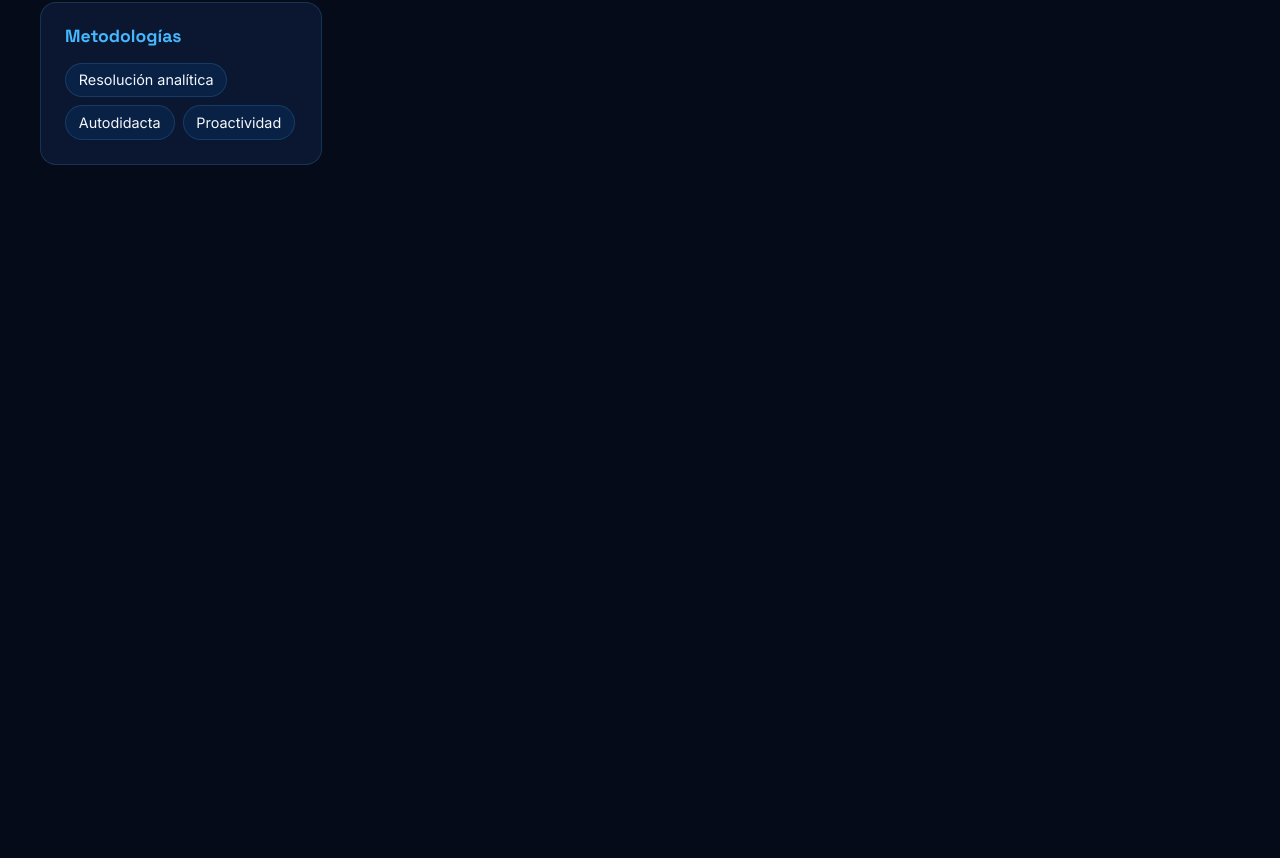
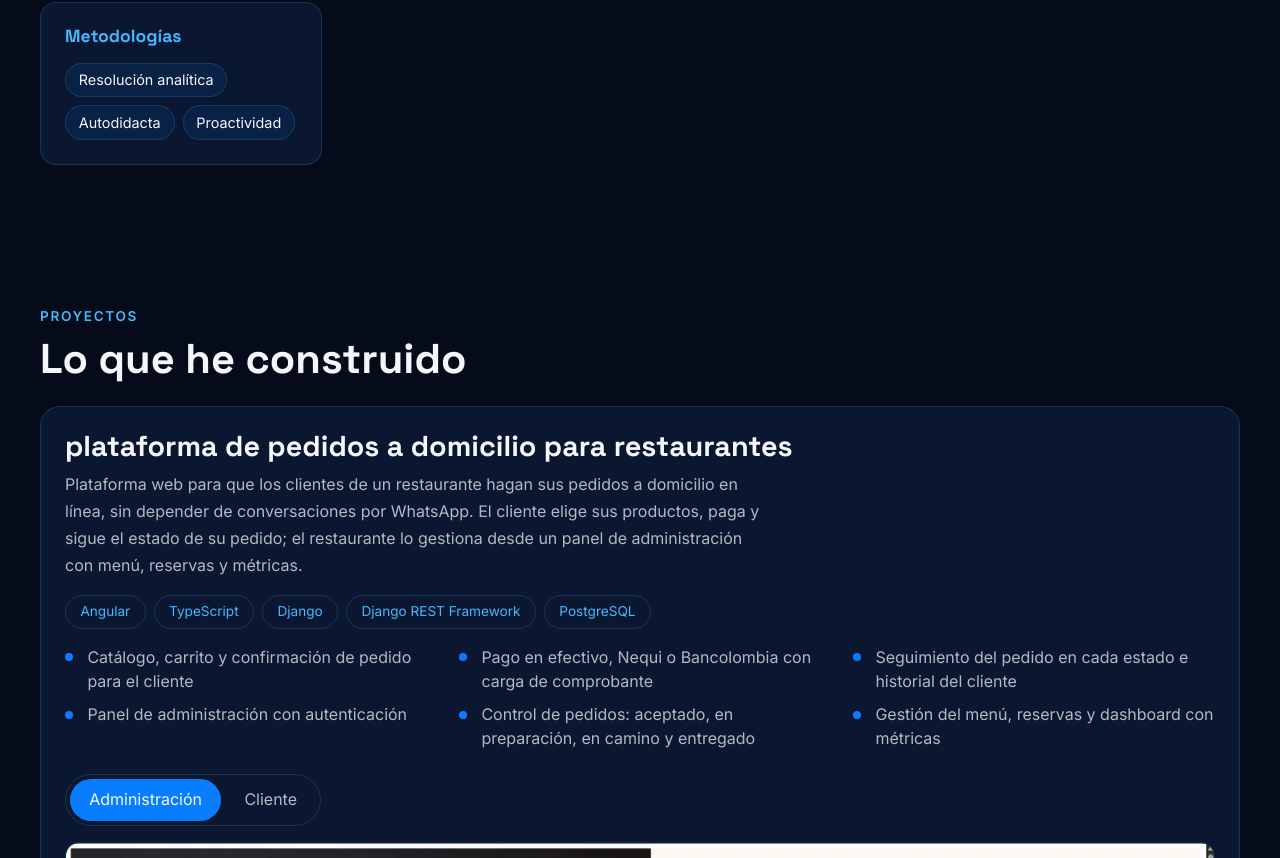
Before and after one commit to JuannesG/mi-portafolio, an Angular app: page / in a window 1280 px wide. Shown: the part 1942-2800 px from the top of the page. Before the commit the page ends 2171 px from the top, so only its background shows below. Built offline with nearby package versions, Linux system fonts and the light colour scheme.

Commit message:
feat: agrega sección de proyectos con Mr. Lucho

```diff
--- a/src/app/app.html
+++ b/src/app/app.html
@@ -3,4 +3,5 @@
   <app-hero />
   <app-about />
   <app-skills />
+  <app-projects />
 </main>
--- a/src/app/app.ts
+++ b/src/app/app.ts
@@ -3,10 +3,11 @@ import { Navbar } from './shared/navbar/navbar';
 import { Hero } from './sections/hero/hero';
 import { About } from './sections/about/about';
 import { Skills } from './sections/skills/skills';
+import { Projects } from './sections/projects/projects';
 
 @Component({
   selector: 'app-root',
-  imports: [Navbar, Hero, About, Skills],
+  imports: [Navbar, Hero, About, Skills, Projects],
   templateUrl: './app.html',
   styleUrl: './app.css',
 })
--- /dev/null
+++ b/src/app/data/projects.ts
@@ -0,0 +1,81 @@
+import { Project } from '../models/project.model';
+
+const BASE = 'projects/mrlucho/';
+
+export const PROJECTS: Project[] = [
+  {
+    title: 'plataforma de pedidos a domicilio para restaurantes',
+    description:
+      'Plataforma web para que los clientes de un restaurante hagan sus pedidos a domicilio en línea, sin depender de conversaciones por WhatsApp. El cliente elige sus productos, paga y sigue el estado de su pedido; el restaurante lo gestiona desde un panel de administración con menú, reservas y métricas.',
+    technologies: ['Angular', 'TypeScript', 'Django', 'Django REST Framework', 'PostgreSQL'],
+    features: [
+      'Catálogo, carrito y confirmación de pedido para el cliente',
+      'Pago en efectivo, Nequi o Bancolombia con carga de comprobante',
+      'Seguimiento del pedido en cada estado e historial del cliente',
+      'Panel de administración con autenticación',
+      'Control de pedidos: aceptado, en preparación, en camino y entregado',
+      'Gestión del menú, reservas y dashboard con métricas',
+    ],
+    admin: [
+      {
+        src: BASE + 'mrlucho-admin-login.webp',
+        alt: 'Inicio de sesión del panel de administración',
+        caption: 'Inicio de sesión',
+      },
+      {
+        src: BASE + 'mrlucho-admin-dashboard.webp',
+        alt: 'Dashboard con métricas del restaurante',
+        caption: 'Dashboard',
+      },
+      { src: BASE + 'mrlucho-admin-pedidos.webp', alt: 'Listado de pedidos', caption: 'Pedidos' },
+      {
+        src: BASE + 'mrlucho-admin-pedidos-activos.webp',
+        alt: 'Pedidos activos con su estado',
+        caption: 'Pedidos activos',
+      },
+      {
+        src: BASE + 'mrlucho-admin-menu.webp',
+        alt: 'Gestión del menú del restaurante',
+        caption: 'Gestión del menú',
+      },
+      {
+        src: BASE + 'mrlucho-admin-reservas.webp',
+        alt: 'Gestión de reservas',
+        caption: 'Reservas',
+      },
+    ],
+    client: [
+      {
+        src: BASE + 'mrlucho-cliente-catalogo.webp',
+        alt: 'Catálogo de productos',
+        caption: 'Catálogo',
+      },
+      { src: BASE + 'mrlucho-cliente-carrito.webp', alt: 'Carrito de compras', caption: 'Carrito' },
+      {
+        src: BASE + 'mrlucho-cliente-confirmar.webp',
+        alt: 'Confirmación del pedido',
+        caption: 'Confirmar pedido',
+      },
+      {
+        src: BASE + 'mrlucho-cliente-pago-nequi.webp',
+        alt: 'Pago con Nequi y carga de comprobante',
+        caption: 'Pago con Nequi',
+      },
+      {
+        src: BASE + 'mrlucho-cliente-confirmado.webp',
+        alt: 'Pedido confirmado',
+        caption: 'Pedido confirmado',
+      },
+      {
+        src: BASE + 'mrlucho-cliente-seguimiento.webp',
+        alt: 'Seguimiento del pedido',
+        caption: 'Seguimiento',
+      },
+      {
+        src: BASE + 'mrlucho-cliente-historial.webp',
+        alt: 'Historial de pedidos del cliente',
+        caption: 'Historial',
+      },
+    ],
+  },
+];
--- /dev/null
+++ b/src/app/sections/projects/projects.css
@@ -0,0 +1,174 @@
+.project {
+  margin-top: var(--space-3);
+  padding: var(--space-3);
+  background: var(--panel);
+  border: 1px solid var(--border);
+  border-radius: 20px;
+}
+
+.project__title {
+  font-size: clamp(1.4rem, 2.5vw, 1.8rem);
+  margin: 0 0 var(--space-1);
+}
+
+.project__description {
+  color: var(--text-muted);
+  max-width: 70ch;
+  margin: 0 0 var(--space-2);
+  line-height: 1.7;
+}
+
+/* Etiquetas de tecnologías */
+.project__tech {
+  display: flex;
+  flex-wrap: wrap;
+  gap: 0.5rem;
+  list-style: none;
+  padding: 0;
+  margin: 0 0 var(--space-2);
+}
+
+.project__tech li {
+  padding: 0.3rem 0.9rem;
+  border: 1px solid var(--border);
+  border-radius: 999px;
+  font-size: 0.85rem;
+  color: var(--blue-light);
+}
+
+/* Lista de funciones en dos columnas */
+.project__features {
+  display: grid;
+  grid-template-columns: repeat(auto-fit, minmax(280px, 1fr));
+  gap: 0.6rem 2rem;
+  list-style: none;
+  padding: 0;
+  margin: 0 0 var(--space-3);
+  color: var(--text-muted);
+}
+
+.project__features li {
+  position: relative;
+  padding-left: 1.4rem;
+  line-height: 1.5;
+}
+
+.project__features li::before {
+  content: '';
+  position: absolute;
+  left: 0;
+  top: 0.55em;
+  width: 0.5rem;
+  height: 0.5rem;
+  border-radius: 50%;
+  background: var(--blue);
+}
+
+/* Pestañas */
+.project__tabs {
+  display: inline-flex;
+  gap: 0.25rem;
+  padding: 0.25rem;
+  margin-bottom: var(--space-2);
+  border: 1px solid var(--border);
+  border-radius: 999px;
+}
+
+.project__tabs button {
+  padding: 0.5rem 1.2rem;
+  border: 0;
+  border-radius: 999px;
+  background: transparent;
+  color: var(--text-muted);
+  font: inherit;
+  cursor: pointer;
+  transition: background 0.2s, color 0.2s;
+}
+
+.project__tabs button:hover {
+  color: var(--text);
+}
+
+.project__tabs button.is-active {
+  background: var(--blue);
+  color: var(--text);
+}
+
+.project__tabs button:focus-visible {
+  outline: 2px solid var(--blue-light);
+  outline-offset: 2px;
+}
+
+/* Galería */
+
+.project__viewer {
+  margin: 0 0 var(--space-2);
+}
+
+.project__viewer img {
+  width: 100%;
+  border: 1px solid var(--border);
+  border-radius: 14px;
+  background: var(--bg);
+}
+
+.project__viewer figcaption {
+  margin-top: 0.6rem;
+  text-align: center;
+  color: var(--text-muted);
+}
+
+.project__thumbs {
+  display: grid;
+  grid-template-columns: repeat(auto-fit, minmax(96px, 1fr));
+  gap: 0.75rem;
+  list-style: none;
+  padding: 0;
+  margin: 0;
+}
+
+.project__thumbs button {
+  display: block;
+  width: 100%;
+  padding: 0;
+  border: 2px solid transparent;
+  border-radius: 10px;
+  background: none;
+  cursor: pointer;
+  overflow: hidden;
+  opacity: 0.6;
+  transition: opacity 0.2s, border-color 0.2s;
+}
+
+.project__thumbs button:hover {
+  opacity: 1;
+}
+
+.project__thumbs button.is-active {
+  opacity: 1;
+  border-color: var(--blue);
+}
+
+.project__thumbs button:focus-visible {
+  outline: 2px solid var(--blue-light);
+  outline-offset: 2px;
+}
+
+.project__thumbs img {
+  width: 100%;
+  aspect-ratio: 16 / 10;
+  object-fit: cover;
+  object-position: top;
+}
+
+.projects__more {
+  margin-top: var(--space-3);
+  text-align: center;
+  color: var(--text-muted);
+}
+
+@media (max-width: 860px) {
+  .project {
+    padding: var(--space-2);
+  }
+}
--- /dev/null
+++ b/src/app/sections/projects/projects.html
@@ -0,0 +1,56 @@
+<section id="proyectos" class="section projects">
+  <div class="container">
+    <p class="section-label">Proyectos</p>
+    <h2>Lo que he construido</h2>
+
+    <article class="project">
+      <div class="project__info">
+        <h3 class="project__title">{{ project.title }}</h3>
+        <p class="project__description">{{ project.description }}</p>
+
+        <ul class="project__tech">
+          @for (tech of project.technologies; track tech) {
+          <li>{{ tech }}</li>
+          }
+        </ul>
+
+        <ul class="project__features">
+          @for (feature of project.features; track feature) {
+          <li>{{ feature }}</li>
+          }
+        </ul>
+      </div>
+
+      <div class="project__gallery">
+        <div class="project__tabs" role="tablist">
+          <button type="button" role="tab" [class.is-active]="activeTab() === 'admin'"
+            [attr.aria-selected]="activeTab() === 'admin'" (click)="setTab('admin')">
+            Administración
+          </button>
+          <button type="button" role="tab" [class.is-active]="activeTab() === 'client'"
+            [attr.aria-selected]="activeTab() === 'client'" (click)="setTab('client')">
+            Cliente
+          </button>
+        </div>
+
+        <figure class="project__viewer">
+          <img [src]="current().src" [alt]="current().alt" />
+          <figcaption>{{ current().caption }}</figcaption>
+        </figure>
+
+        <ul class="project__thumbs">
+          @for (shot of shots(); track shot.src; let i = $index) {
+          <li>
+            <button type="button" [class.is-active]="i === selected()" [attr.aria-label]="'Ver ' + shot.caption"
+              (click)="select(i)">
+              <img [src]="shot.src" alt="" loading="lazy" />
+            </button>
+          </li>
+          }
+        </ul>
+      </div>
+    </article>
+
+    <p class="projects__more">Más proyectos próximamente.</p>
+  </div>
+</section>
--- /dev/null
+++ b/src/app/sections/projects/projects.ts
@@ -0,0 +1,33 @@
+import { Component, signal } from '@angular/core';
+import { PROJECTS } from '../../data/projects';
+
+type Tab = 'admin' | 'client';
+
+@Component({
+  selector: 'app-projects',
+  imports: [],
+  templateUrl: './projects.html',
+  styleUrl: './projects.css',
+})
+export class Projects {
+  readonly project = PROJECTS[0];
+  readonly activeTab = signal<Tab>('admin');
+  readonly selected = signal(0);
+
+  setTab(tab: Tab) {
+    this.activeTab.set(tab);
+    this.selected.set(0);
+  }
+
+  select(index: number) {
+    this.selected.set(index);
+  }
+
+  shots() {
+    return this.activeTab() === 'admin' ? this.project.admin : this.project.client;
+  }
+
+  current() {
+    return this.shots()[this.selected()];
+  }
+}
```
Also changed, not shown: src/app/models/project.model.ts (added, +14 -0 lines).
